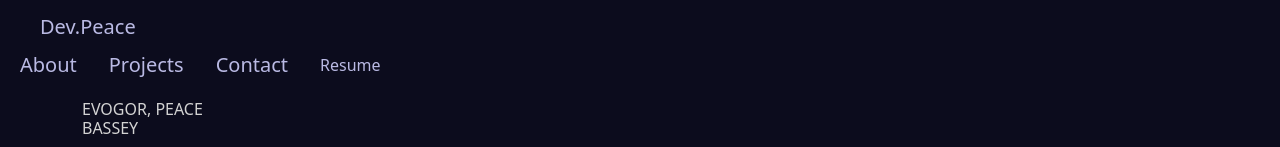
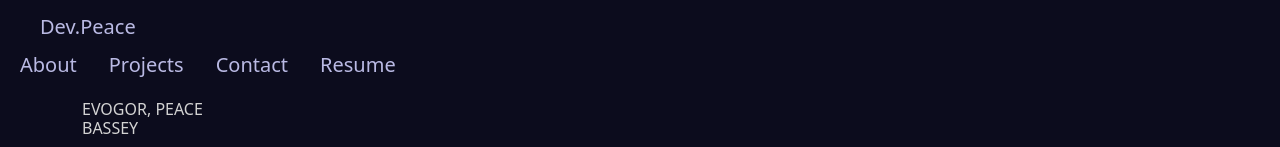
Before and after one commit to Peace-B/My-Portfolio, a React (Vite) app: page / in a window 1280 px wide. Shown: the top 147 px of the page. Built offline with nearby package versions, Linux system fonts and the light colour scheme; a web font is replaced by a local one.

Commit message:
new resume

```diff
--- a/src/components/NavBar.jsx
+++ b/src/components/NavBar.jsx
@@ -1,6 +1,7 @@
 import React, { useState } from 'react';
 import '../css/NavBar.css';
 import { motion } from 'framer-motion';
+import Resume from "../../public/My Resume (2).pdf"
 
 const NavBar = () => {
   const [isMobileMenuOpen, setIsMobileMenuOpen] = useState(false);
@@ -9,12 +10,12 @@ const NavBar = () => {
     setIsMobileMenuOpen(!isMobileMenuOpen);
   };
 
-  const handleDownload = () => {
-    const link = document.createElement('a');
-    link.href = '/src/resume.pdf.pdf';
-    link.download = 'resume.pdf';
-    link.click();
-  };
+  // const handleDownload = () => {
+  //   const link = document.createElement('a');
+  //   link.href = '';
+  //   link.download = 'resume.pdf';
+  //   link.click();
+  // };
 
 
   return (
@@ -46,7 +47,9 @@ const NavBar = () => {
             <a href="#about" className="py-2">About</a>
             <a href="#project" className="py-2">Projects</a>
             <a href="#contact" className="py-2">Contact</a>
-            <button className="text-2xl py-2" onClick={handleDownload}>Resume</button>
+            <a href={Resume} download="My Resume (2).pdf">
+            <button className="text-2xl py-2">Resume</button>
+            </a>
           </motion.div>
         </div>
       </div>
```
Also changed, not shown: 2 other files (tests, documents, lock files or other folders).
